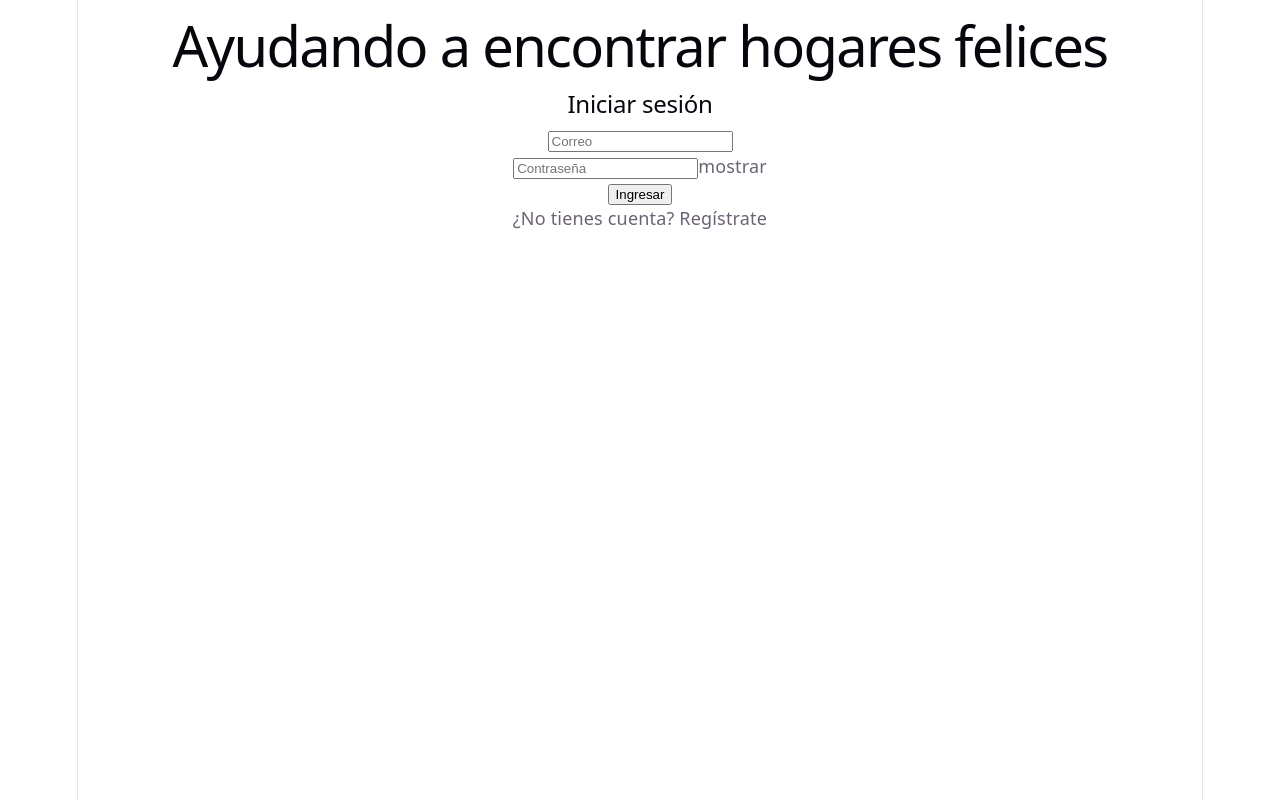
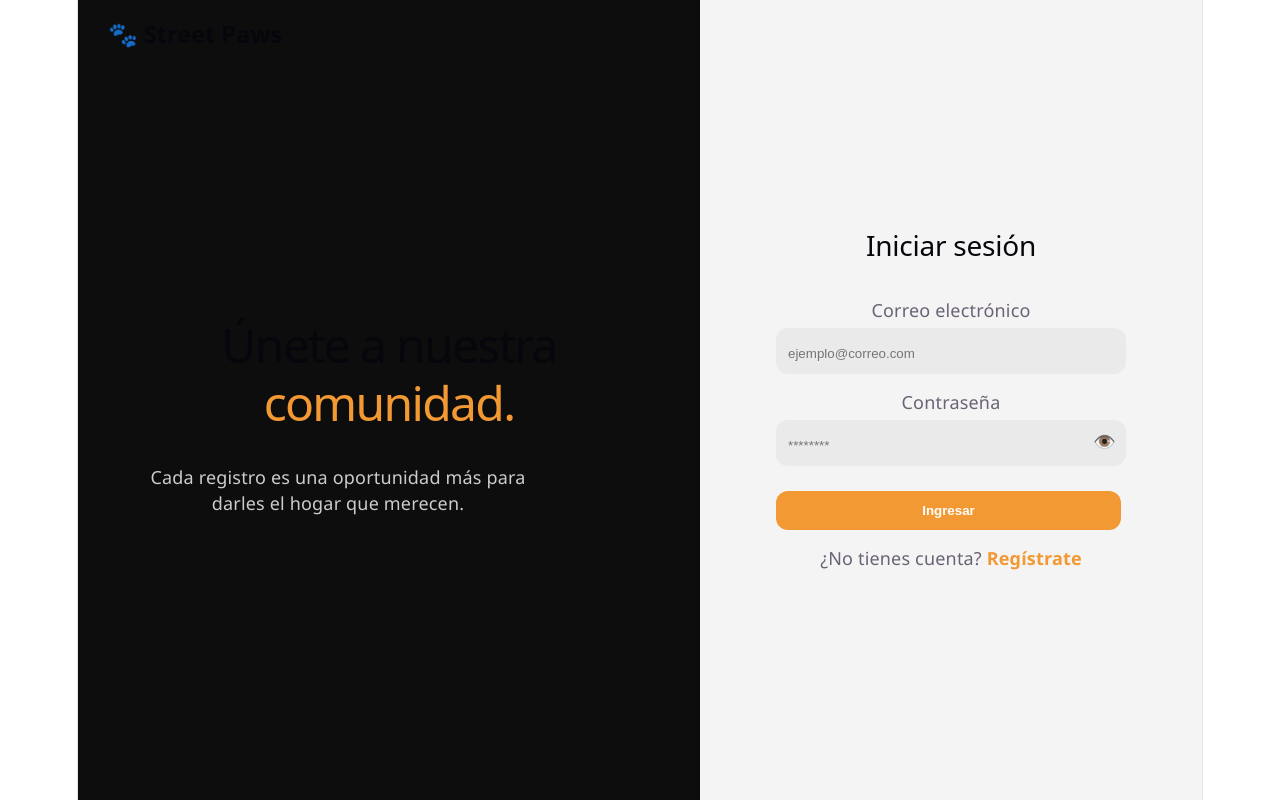
Before and after one commit to Alarcon576/ProyectoSena, a React (Vite) app in the folder front-end/StreetPawsFrontend/: page / in a window 1280 px wide. Built offline with nearby package versions, Linux system fonts and the light colour scheme.

Commit message:
012(feature/backend-api) Conexion con roles al crud y estilizacion

```diff
--- a/front-end/StreetPawsFrontend/src/components/auth/Login.css
+++ b/front-end/StreetPawsFrontend/src/components/auth/Login.css
@@ -1,57 +1,119 @@
-.log-page { background: #fdfdfd; min-height: 100vh; display: flex; flex-direction: column; font-family: 'Inter', sans-serif; }
-.log-header { display: flex; justify-content: space-between; padding: 20px 80px; background: white; align-items: center; }
-.log-header-right { font-size: 14px; color: #666; }
-.log-brand { font-weight: bold; font-size: 20px; display: flex; align-items: center; gap: 8px; }
+.login-container {
+  display: flex;
+  height: 100vh;
+  font-family: "Segoe UI", sans-serif;
+}
 
-.log-nav-btn { background: #fff5eb; color: #f29933; border: none; padding: 10px 25px; border-radius: 12px; font-weight: bold; cursor: pointer; margin-left: 10px; }
+/* IZQUIERDA */
+.login-left {
+  flex: 1;
+  background: #0d0d0d;
+  color: white;
+  padding: 60px;
+  display: flex;
+  flex-direction: column;
+  justify-content: center;
+  position: relative;
+}
 
-.log-card-area { flex: 1; display: flex; justify-content: center; align-items: center; padding: 40px; }
-.log-card { display: flex; background: white; width: 100%; max-width: 1000px; border-radius: 40px; overflow: hidden; box-shadow: 0 20px 50px rgba(0,0,0,0.04); border: 1px solid #f0f0f0; }
+.logo {
+  position: absolute;
+  top: 20px;
+  left: 30px;
+  font-weight: bold;
+}
 
-.log-card-left { flex: 1.1; background: #fff9f2; padding: 80px; display: flex; align-items: center; }
-.log-left-content h1 { font-size: 48px; color: #1a1a1a; line-height: 1.1; margin-bottom: 20px; }
-.log-left-content h1 span { color: #f29933; }
-.log-left-content p { color: #555; line-height: 1.6; font-size: 16px; margin-bottom: 30px; }
+.login-text h1 {
+  font-size: 48px;
+  line-height: 1.2;
+}
 
-.log-card-right { flex: 1; padding: 60px 80px; }
-.log-card-right h2 { font-size: 32px; font-weight: 800; margin-bottom: 8px; color: #000; }
-.log-subtitle { color: #888; margin-bottom: 35px; font-size: 15px; }
+.login-text span {
+  color: #f29933;
+}
 
-.log-field { margin-bottom: 25px; }
-.log-label-container { display: flex; justify-content: space-between; align-items: flex-end; margin-bottom: 8px; }
-.log-label { font-size: 14px; font-weight: 600; color: #333; }
-.log-forgot { font-size: 12px; color: #f29933; font-weight: bold; cursor: pointer; }
+.login-text p {
+  margin-top: 20px;
+  color: #ccc;
+  max-width: 400px;
+}
 
-.log-input-box { position: relative; display: flex; align-items: center; }
-.log-input-box input {
-  width: 100%; padding: 15px 45px; border: 1px solid #e2e8f0;
-  border-radius: 15px; background: #f8fafd; color: #000; outline: none; font-size: 14px;
+/* DERECHA */
+.login-right {
+  flex: 1;
+  background: #f4f4f4;
+  display: flex;
+  justify-content: center;
+  align-items: center;
 }
-.log-input-box input:focus { border-color: #f29933; }
-.log-icon { position: absolute; left: 18px; color: #94a3b8; }
-.log-eye { position: absolute; right: 18px; background: none; border: none; cursor: pointer; outline: none; font-size: 18px; color: #94a3b8; }
 
-.log-remember { display: flex; align-items: center; gap: 10px; margin-bottom: 30px; font-size: 14px; color: #666; }
-.log-remember input { cursor: pointer; accent-color: #f29933; }
+.login-form {
+  width: 350px;
+  display: flex;
+  flex-direction: column;
+}
 
-.log-btn {
-  width: 100%; padding: 18px; background: #f29933; color: white; border: none;
-  border-radius: 18px; font-weight: bold; font-size: 16px; cursor: pointer;
-  box-shadow: 0 10px 20px rgba(242, 153, 51, 0.2); transition: transform 0.2s;
+.login-form h2 {
+  margin-bottom: 20px;
+  font-size: 28px;
 }
-.log-btn:active { transform: scale(0.98); }
 
-.log-footer-text { text-align: center; margin-top: 35px; font-size: 14px; color: #666; }
-.log-footer-text span { color: #f29933; font-weight: bold; cursor: pointer; }
-.error-text { color: #ff0000; font-size: 12px; font-weight: bold; margin-top: 5px; }
-.success-text {
-  background-color: #d4edda;
-  color: #155724;
+.login-form label {
+  margin-top: 15px;
+  font-weight: 500;
+}
+
+.input-box {
+  background: #eaeaea;
+  border-radius: 12px;
   padding: 10px;
-  border-radius: 8px;
-  font-size: 14px;
+  margin-top: 5px;
+}
+
+.input-box input {
+  border: none;
+  background: transparent;
+  outline: none;
+  width: 100%;
+}
+
+.password-box {
+  position: relative;
+}
+
+.password-box span {
+  position: absolute;
+  right: 10px;
+  top: 8px;
+  cursor: pointer;
+}
+
+/* BOTÓN */
+.login-form button {
+  margin-top: 25px;
+  padding: 12px;
+  background: #f29933;
+  border: none;
+  color: white;
+  border-radius: 12px;
   font-weight: bold;
-  margin-bottom: 20px;
+  cursor: pointer;
+}
+
+/* TEXTO */
+.switch-text {
+  margin-top: 15px;
   text-align: center;
-  border: 1px solid #c3e6cb;
 }
+
+.switch-text span {
+  color: #f29933;
+  cursor: pointer;
+  font-weight: bold;
+}
+
+/* ERROR */
+.error {
+  color: red;
+  margin-bottom: 10px;
+}
--- a/front-end/StreetPawsFrontend/src/components/auth/Login.jsx
+++ b/front-end/StreetPawsFrontend/src/components/auth/Login.jsx
@@ -1,6 +1,5 @@
 import { useState } from "react";
 import "./Login.css";
-
 
 function Login({ onSwitch, onLogin }) {
   const [form, setForm] = useState({
@@ -39,12 +38,9 @@ function Login({ onSwitch, onLogin }) {
         return;
       }
 
-
       localStorage.setItem("token", data.token);
 
-
       const user = decodeToken(data.token);
-
 
       onLogin(user);
 
@@ -54,43 +50,59 @@ function Login({ onSwitch, onLogin }) {
   };
 
   return (
-    <div className="auth-container">
-      <div className="auth-left">
-        <h1>Ayudando a encontrar hogares felices</h1>
+    <div className="login-container">
+
+      {/* IZQUIERDA */}
+      <div className="login-left">
+        <h2 className="logo">🐾 Street Paws</h2>
+
+        <div className="login-text">
+          <h1>
+            Únete a nuestra <span>comunidad.</span>
+          </h1>
+          <p>
+            Cada registro es una oportunidad más para darles el hogar que merecen.
+          </p>
+        </div>
       </div>
 
-      <div className="auth-right">
-        <form className="auth-form" onSubmit={handleSubmit}>
+      {/* DERECHA */}
+      <div className="login-right">
+        <form className="login-form" onSubmit={handleSubmit}>
           <h2>Iniciar sesión</h2>
 
+          {errors.general && <p className="error">{errors.general}</p>}
+
+          <label>Correo electrónico</label>
+          <div className="input-box">
             <input
               type="email"
               name="email"
-            placeholder="Correo"
+              placeholder="ejemplo@correo.com"
               value={form.email}
               onChange={handleChange}
             />
+          </div>
 
-          <div style={{ position: "relative" }}>
+          <label>Contraseña</label>
+          <div className="input-box password-box">
             <input
               type={showPassword ? "text" : "password"}
               name="password"
-              placeholder="Contraseña"
+              placeholder="********"
               value={form.password}
               onChange={handleChange}
             />
-
-            <span onClick={() => setShowPassword(!showPassword)}>
-              mostrar
-            </span>
+            <span onClick={() => setShowPassword(!showPassword)}>👁️</span>
           </div>
 
-          {errors.general && <p className="error">{errors.general}</p>}
+          <button type="submit">Ingresar</button>
 
-          <button>Ingresar</button>
-
-          <p onClick={() => onSwitch("register")} style={{ cursor: "pointer" }}>
-            ¿No tienes cuenta? Regístrate
+          <p className="switch-text">
+            ¿No tienes cuenta?{" "}
+            <span onClick={() => onSwitch("register")}>
+              Regístrate
+            </span>
           </p>
         </form>
       </div>
--- a/front-end/StreetPawsFrontend/src/components/mascotas/Mascotas.css
+++ b/front-end/StreetPawsFrontend/src/components/mascotas/Mascotas.css
@@ -1,127 +1,92 @@
-.mascotas-page {
-  background-color: #f8f9fa;
+.mascotas-container {
+  padding: 30px;
+  background: #f5f5f5;
   min-height: 100vh;
-  padding: 40px;
-  font-family: 'Segoe UI', sans-serif;
 }
 
-.mascotas-card {
-  background: white;
-  max-width: 900px;
-  margin: 0 auto;
-  padding: 40px;
-  border-radius: 30px;
-  box-shadow: 0 10px 40px rgba(0,0,0,0.03);
+/* HEADER */
+.mascotas-header {
+  display: flex;
+  justify-content: space-between;
+  align-items: center;
 }
 
-.mascotas-card h2 {
-  color: #1a1a1a;
-  font-size: 28px;
-  margin-bottom: 25px;
-  display: flex;
-  align-items: center;
-  gap: 10px;
+.logout-btn {
+  margin-left: 15px;
+  background: red;
+  color: white;
+  border: none;
+  padding: 8px 12px;
+  border-radius: 8px;
+  cursor: pointer;
 }
 
-/* Formulario Estilo Auth */
-.mascotas-form {
-  display: grid;
-  grid-template-columns: repeat(auto-fit, minmax(200px, 1fr));
-  gap: 15px;
-  margin-bottom: 40px;
-  background: #fff9f2;
-  padding: 25px;
-  border-radius: 20px;
+.rol {
+  font-weight: bold;
 }
 
-.mascotas-form input {
-  padding: 12px 18px;
-  border: 1px solid #edf0f5;
-  border-radius: 12px;
-  outline: none;
-  font-size: 14px;
+/* CONTENIDO */
+.mascotas-content {
+  display: flex;
+  gap: 20px;
+  margin-top: 20px;
 }
 
-.mascotas-form input:focus {
-  border-color: #f29933;
+/* FORM */
+.form-card {
+  background: white;
+  padding: 20px;
+  border-radius: 12px;
+  width: 300px;
+}
+
+.form-card input {
+  width: 100%;
+  margin-bottom: 10px;
+  padding: 8px;
+  border-radius: 8px;
+  border: 1px solid #ccc;
 }
 
 .btn-save {
-  background: #f29933;
+  width: 100%;
+  padding: 10px;
+  background: orange;
+  border: none;
   color: white;
-  border: none;
-  padding: 12px;
-  border-radius: 12px;
-  font-weight: 700;
+  border-radius: 10px;
   cursor: pointer;
-  transition: 0.2s;
 }
 
-.btn-save:hover {
-  background: #e08a2a;
+/* TABLA */
+.table-card {
+  flex: 1;
+  background: white;
+  padding: 20px;
+  border-radius: 12px;
 }
 
-/* Tabla Estilizada */
-.mascotas-table {
+table {
   width: 100%;
+  margin-top: 10px;
   border-collapse: collapse;
-  margin-top: 10px;
 }
 
-.mascotas-table th {
-  text-align: left;
-  padding: 15px;
-  color: #888;
-  font-size: 13px;
-  text-transform: uppercase;
-  border-bottom: 2px solid #f8f9fa;
+th, td {
+  padding: 10px;
+  border-bottom: 1px solid #eee;
 }
 
-.mascotas-table td {
-  padding: 15px;
-  border-bottom: 1px solid #f8f9fa;
-  color: #333;
-  font-size: 15px;
+button {
+  margin-right: 5px;
+  cursor: pointer;
 }
 
-.btn-edit {
-  background: #fff5eb;
-  color: #f29933;
-  border: none;
-  padding: 6px 12px;
-  border-radius: 8px;
-  margin-right: 5px;
-  cursor: pointer;
-  font-weight: 600;
+
+.success {
+  color: green;
 }
 
-.btn-delete {
-  background: #fee2e2;
-  color: #ef4444;
-  border: none;
-  padding: 6px 12px;
-  border-radius: 8px;
-  cursor: pointer;
-  font-weight: 600;
+.error {
+  color: red;
 }
-
-.status-msg {
-  padding: 10px;
-  border-radius: 10px;
-  margin-bottom: 20px;
-  font-size: 14px;
-  text-align: center;
-}
-.error-text {
-  color: #ff0000 !important; /* Rojo puro */
-  font-size: 13px;
-  font-weight: bold;
-  margin: 5px 0;
-}
-
-.success-text {
-  color: #28a745 !important; /* Verde puro */
-  font-size: 13px;
-  font-weight: bold;
-  margin: 5px 0;
-}
--- a/front-end/StreetPawsFrontend/src/components/mascotas/Mascotas.jsx
+++ b/front-end/StreetPawsFrontend/src/components/mascotas/Mascotas.jsx
@@ -19,8 +19,7 @@ function Mascotas({ onSwitch, user }) {
   const [mensaje, setMensaje] = useState({ texto: "", tipo: "" });
 
   const token = localStorage.getItem("token");
-
-  const esAdmin = user?.rol === 2; // 🔐
+  const esAdmin = user?.rol === 2;
 
   const cargarMascotas = async () => {
     try {
@@ -77,8 +76,6 @@ function Mascotas({ onSwitch, user }) {
         });
 
         cargarMascotas();
-      } else {
-        setMensaje({ texto: "Error al guardar datos", tipo: "error" });
       }
     } catch {
       setMensaje({ texto: "Error de servidor", tipo: "error" });
@@ -105,19 +102,30 @@ function Mascotas({ onSwitch, user }) {
   };
 
   return (
-    <div className="mascotas-page">
-      <div style={{ display: "flex", justifyContent: "space-between" }}>
-        <button onClick={() => onSwitch("login")}>← Volver</button>
-        <button onClick={handleLogout}>Cerrar sesión</button>
+    <div className="mascotas-container">
+
+      {/* HEADER */}
+      <div className="mascotas-header">
+        <h2>🐾 Street Paws</h2>
+
+        <div>
+          <span className="rol">
+            {esAdmin ? "Admin 👑" : "Usuario 👤"}
+          </span>
+
+          <button onClick={handleLogout} className="logout-btn">
+            Cerrar sesión
+          </button>
+        </div>
       </div>
 
-      <h2>🐾 Mascotas</h2>
-      <p>Rol: {esAdmin ? "Admin 👑" : "Usuario 👤"}</p>
+      <div className="mascotas-content">
 
-      {mensaje.texto && <p>{mensaje.texto}</p>}
+        {/* FORM SOLO ADMIN */}
+        {esAdmin && (
+          <div className="form-card">
+            <h3>{editando ? "Editar mascota" : "Nueva mascota"}</h3>
 
-      {/* 🔐 SOLO ADMIN */}
-      {esAdmin && (
             <form onSubmit={handleSubmit}>
               <input name="nombre" placeholder="Nombre" value={form.nombre} onChange={handleChange} />
               <input name="especie" placeholder="Especie" value={form.especie} onChange={handleChange} />
@@ -128,8 +136,21 @@ function Mascotas({ onSwitch, user }) {
               <input name="fecha_ingreso" type="date" value={form.fecha_ingreso} onChange={handleChange} />
               <input name="estado_adopcion" placeholder="Adopción" value={form.estado_adopcion} onChange={handleChange} />
 
-          <button>{editando ? "Actualizar" : "Crear"}</button>
+              <button className="btn-save">
+                {editando ? "Actualizar" : "Crear"}
+              </button>
             </form>
+          </div>
+        )}
+
+        {/* TABLA */}
+        <div className="table-card">
+          <h3>Lista de mascotas</h3>
+
+          {mensaje.texto && (
+            <p className={mensaje.tipo === "success" ? "success" : "error"}>
+              {mensaje.texto}
+            </p>
           )}
 
           <table>
@@ -138,7 +159,7 @@ function Mascotas({ onSwitch, user }) {
                 <th>Nombre</th>
                 <th>Especie</th>
                 <th>Edad</th>
-            <th>Acciones</th>
+                {esAdmin && <th>Acciones</th>}
               </tr>
             </thead>
 
@@ -148,9 +169,9 @@ function Mascotas({ onSwitch, user }) {
                   <td>{m.nombre}</td>
                   <td>{m.especie}</td>
                   <td>{m.edad}</td>
+
+                  {esAdmin && (
                     <td>
-                {esAdmin && (
-                  <>
                       <button onClick={() => {
                         setForm({
                           ...m,
@@ -158,20 +179,22 @@ function Mascotas({ onSwitch, user }) {
                         });
                         setEditando(m.id_mascota);
                       }}>
-                      Editar
+                        ✏️
                       </button>
 
                       <button onClick={() => handleEliminar(m.id_mascota)}>
-                      Borrar
+                        🗑️
                       </button>
-                  </>
+                    </td>
                   )}
-              </td>
                 </tr>
               ))}
             </tbody>
           </table>
         </div>
+
+      </div>
+    </div>
   );
 }
 
```
Lines whose indentation alone changed are shown as unchanged.
